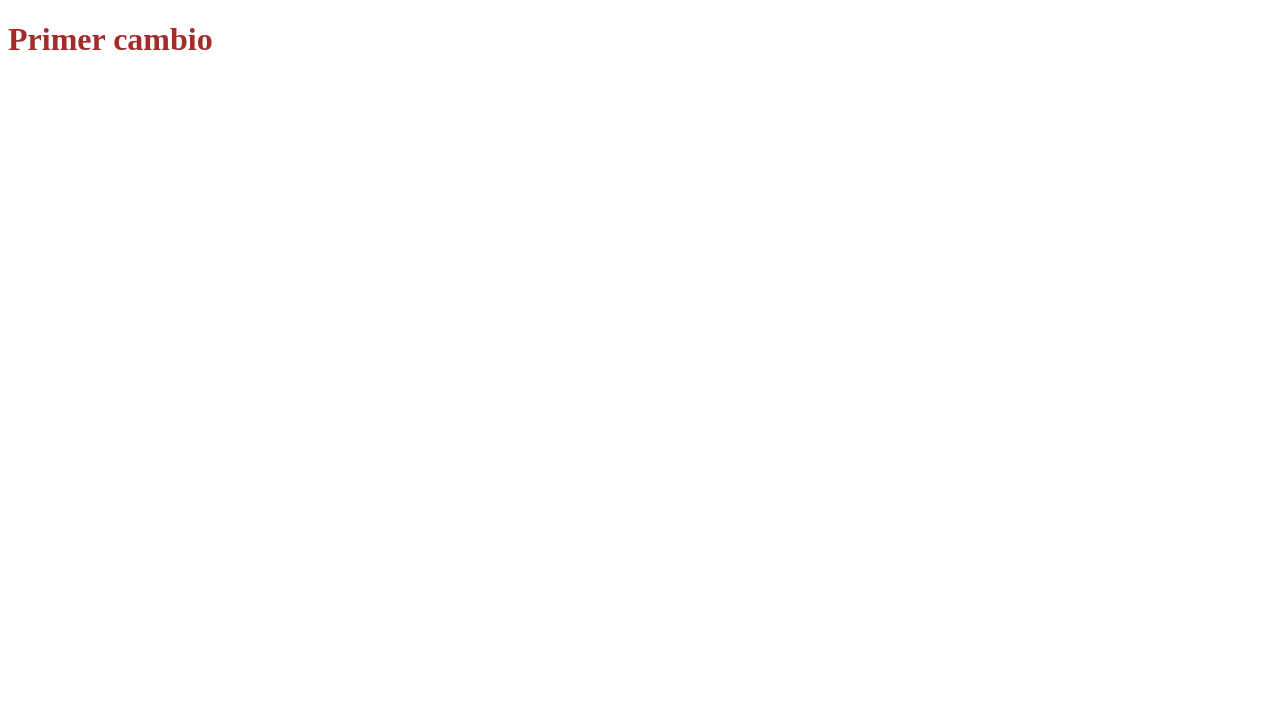
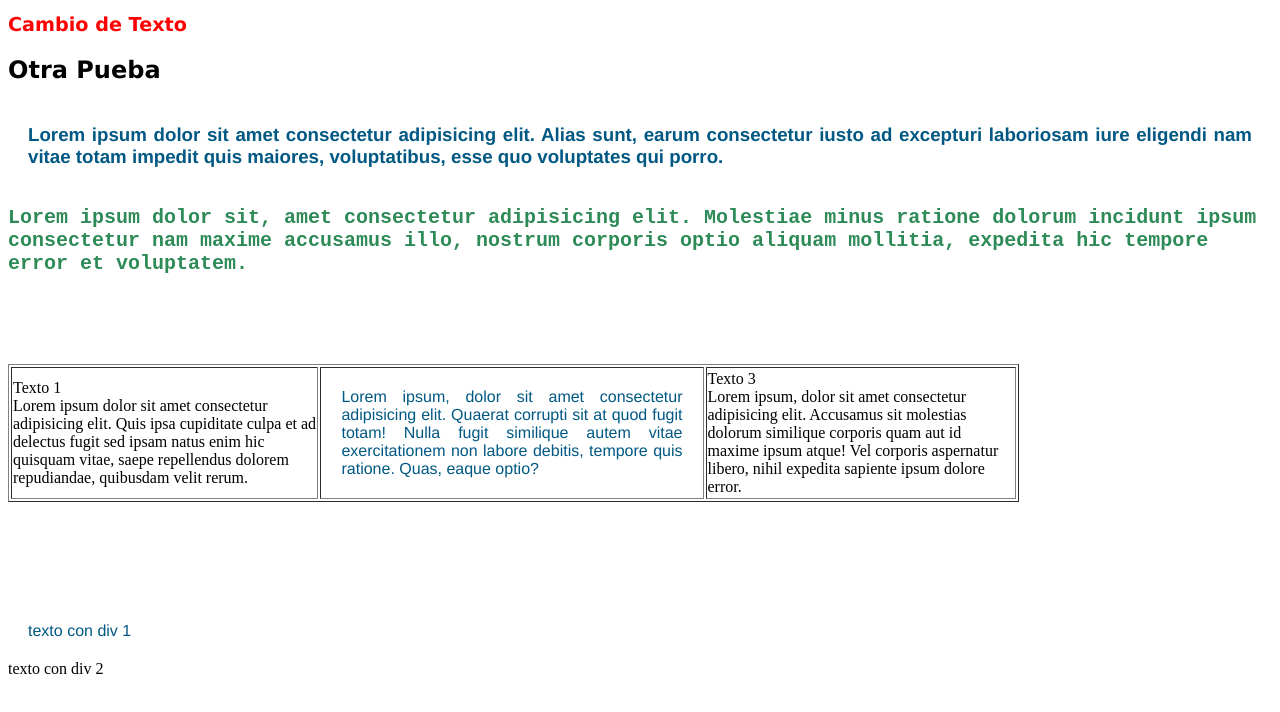
Before and after one commit to edgomezag/DSW_EdwardGomez, a plain HTML site: page ejempl.html in a window 1280 px wide. Drawn offline with Linux system fonts and the light colour scheme.

Commit message:
f3_m1
Modoficación 1

```diff
--- /dev/null
+++ b/Estilos.css
@@ -0,0 +1,29 @@
+h2{
+    font-family: Verdana, Geneva, Tahoma, sans-serif;
+    }
+h3{
+        font-family: sans-serif;
+        text-align: justify;
+        padding: 20px;
+    }
+.color_rojo{
+        color: red;
+        font-size: larger;
+        font-family: Verdana, Geneva, Tahoma, sans-serif;
+    }
+
+    .color_verde{
+        color: seagreen;
+        font-size: x-large;
+        font-family: monospace;
+    }
+    .tabla_div{
+        padding: 50px;
+    }
+    .identidad{
+        font-family: 'Franklin Gothic Medium', 'Arial Narrow', Arial, sans-serif;
+        text-align: justify;
+        padding: 20px;
+        color: #005883;
+
+    }
--- a/ejempl.html
+++ b/ejempl.html
@@ -4,9 +4,43 @@
     <meta charset="UTF-8">
     <meta name="viewport" content="width=device-width, initial-scale=1.0">
     <title>Document</title>
+    <link rel="stylesheet" href="Estilos.css">
+
 </head>
 <body>
-    <h1 style="color: brown;">Primer cambio</h1>
+    <h1 class="color_rojo"> Cambio de Texto</h1>
+    <h2>Otra Pueba</h2>
+    <h3 class="identidad"> Lorem ipsum dolor sit amet consectetur adipisicing elit. Alias sunt, earum consectetur iusto ad excepturi laboriosam iure eligendi nam vitae totam impedit quis maiores, voluptatibus, esse quo voluptates qui porro.</h3>
+    <h2 class="color_verde">Lorem ipsum dolor sit, amet consectetur adipisicing elit. Molestiae minus ratione dolorum incidunt ipsum consectetur nam maxime accusamus illo, nostrum corporis optio aliquam mollitia, expedita hic tempore error et voluptatem.</h2>
+<br>
+<br>
+<table border="1" width=80% class="tabla">
+
+    <tr>
+        <td class="tabla"> Texto 1
+            <br>
+                Lorem ipsum dolor sit amet consectetur adipisicing elit. Quis ipsa cupiditate culpa et ad delectus fugit sed ipsam natus enim hic quisquam vitae, saepe repellendus dolorem repudiandae, quibusdam velit rerum.
+            </td>
+        <br>
+
+        <td class="identidad">
+
+            Lorem ipsum, dolor sit amet consectetur adipisicing elit. Quaerat corrupti sit at quod fugit totam! Nulla fugit similique autem vitae exercitationem non labore debitis, tempore quis ratione. Quas, eaque optio?
+        </td>
+        <br>
+        <td> Texto 3
+            <br>
+            Lorem ipsum, dolor sit amet consectetur adipisicing elit. Accusamus sit molestias dolorum similique corporis quam aut id maxime ipsum atque! Vel corporis aspernatur libero, nihil expedita sapiente ipsum dolore error.
+        </td>
+
+    </tr>
+
+</table>
+
+<div class="tabla_div"></div>
+    <div class="identidad"> texto con div 1</div>
+    <div> texto con div 2</div>
+</div>
 
 </body>
 </html>
```
Also changed, not shown: index.html (+1 -1 lines).
